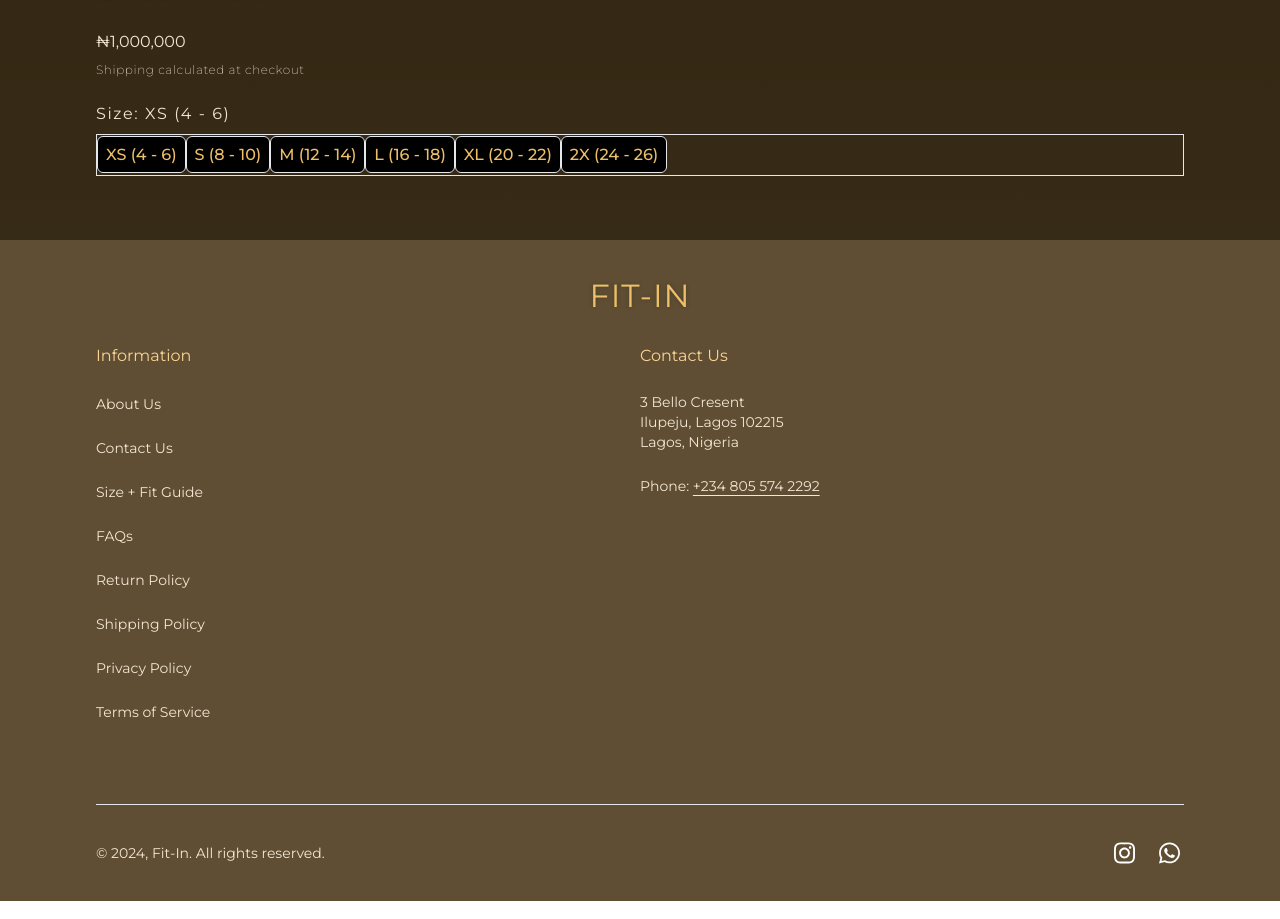
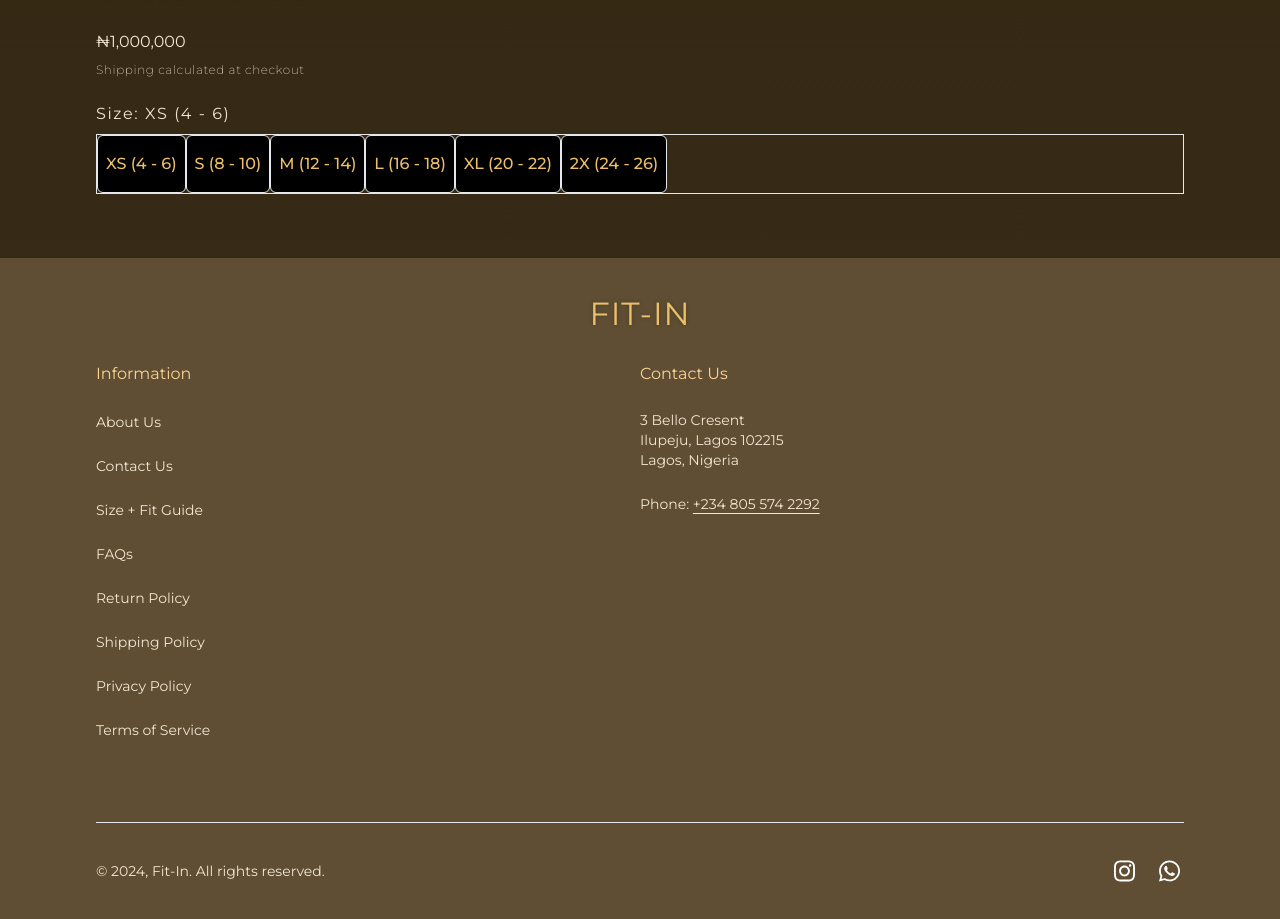
Before and after one commit to Udeme01/contextAPI-useReducer---BB, a React (Vite) app: page /1 in a window 1280 px wide. Shown: the part 1383-2302 px from the top of the page. Built offline with nearby package versions, Linux system fonts and the light colour scheme; no server answers.

Commit message:
product detai page

```diff
--- a/src/pages/ProductDetails.jsx
+++ b/src/pages/ProductDetails.jsx
@@ -32,25 +32,25 @@ const ProductDetails = () => {
 
         {/* size */}
         <h2 className="capitalize tracking-widest mt-4">Size: XS (4 - 6)</h2>
-        <div className="border flex-wrap">
-          <span className="border p-2 rounded-md bg-[#000] text-[#edbf68] font-medium">
+        <div className="border">
+          <button className="border p-2 rounded-md bg-[#000] text-[#edbf68] font-medium">
             XS (4 - 6)
-          </span>
-          <span className="border p-2 rounded-md bg-[#000] text-[#edbf68] font-medium">
+          </button>
+          <button className="border p-2 rounded-md bg-[#000] text-[#edbf68] font-medium">
             S (8 - 10)
-          </span>
-          <span className="border p-2 rounded-md bg-[#000] text-[#edbf68] font-medium">
+          </button>
+          <button className="border p-2 rounded-md bg-[#000] text-[#edbf68] font-medium">
             M (12 - 14)
-          </span>
-          <span className="border p-2 rounded-md bg-[#000] text-[#edbf68] font-medium">
+          </button>
+          <button className="border p-2 rounded-md bg-[#000] text-[#edbf68] font-medium">
             L (16 - 18)
-          </span>
-          <span className="border p-2 rounded-md bg-[#000] text-[#edbf68] font-medium">
+          </button>
+          <button className="border p-2 rounded-md bg-[#000] text-[#edbf68] font-medium">
             XL (20 - 22)
-          </span>
-          <span className="border p-2 rounded-md bg-[#000] text-[#edbf68] font-medium">
+          </button>
+          <button className="border p-2 rounded-md bg-[#000] text-[#edbf68] font-medium">
             2X (24 - 26)
-          </span>
+          </button>
         </div>
       </div>
     </section>
```
